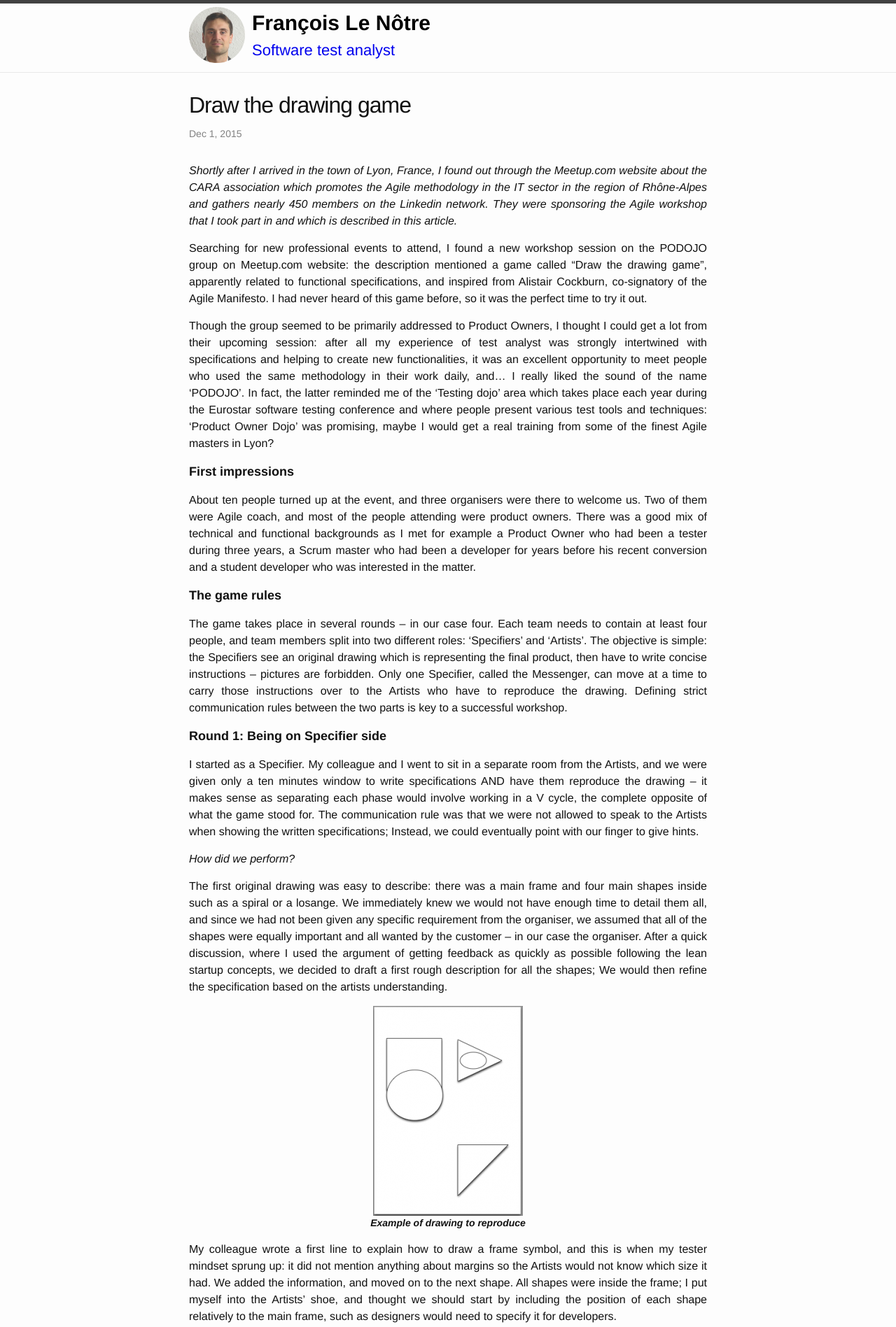
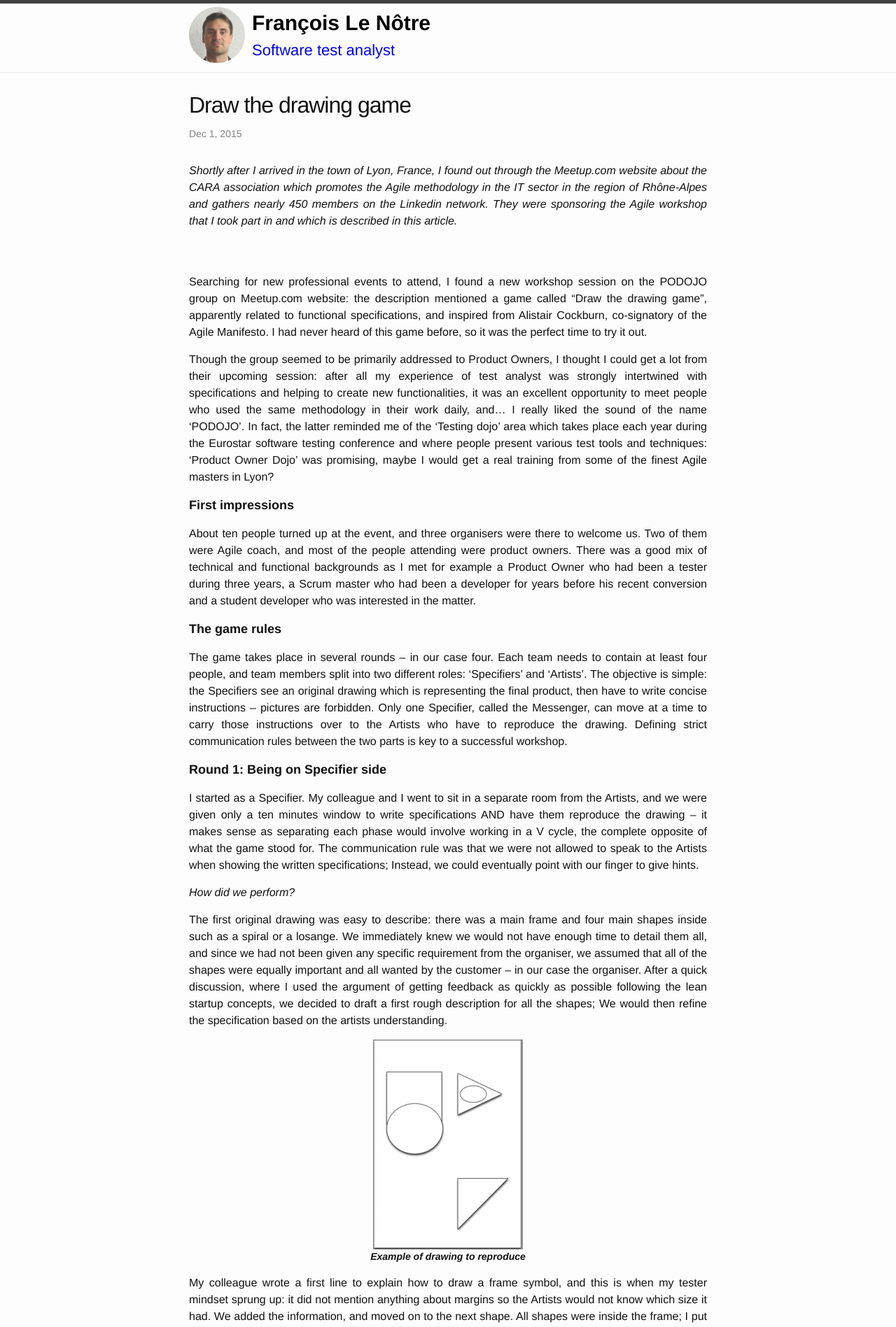
Before and after one commit to flenotre/flenotre.github.io, a Jekyll site: the page built from _posts/2015-12-01-draw-the-drawing-game.markdown, in a window 1280 px wide. Shown: the top 1897 px of the page at 70% size. Built offline with Jekyll 4.4.1, drawn with Linux system fonts in a browser that asks for light colours.

```diff
--- a/_posts/2015-10-08-teaching-testing-cambodia.markdown
+++ b/_posts/2015-10-08-teaching-testing-cambodia.markdown
@@ -10,7 +10,7 @@ hp-image-path: /assets/hp/homepage-teaching.JPG
   <p>This the question I asked myself. After three years spent in such a great company as The Net-A-Porter Group
 collaborating, sharing knowledge, practising on workshops with all the other testers, I decided to try a different approach to
 my job: what if I was now sharing but with people who did not know software testing at all? This is my teaching experience described: this article is a bit long - I added relevant and nice pictures for your
-reading journey -, so please grab a cup of coffee, have a seat and join me in my story, which I hope will be inspiring.
+reading journey -, so please grab a cup of coffee, have a seat and join me in my story, which I hope will be inspiring.<br><br><br>
 </p>
 </div>
 
--- a/_posts/2015-12-01-draw-the-drawing-game.markdown
+++ b/_posts/2015-12-01-draw-the-drawing-game.markdown
@@ -9,7 +9,7 @@ hp-image-path: /assets/hp/homepage_drawing-game.jpg
   <p> Shortly after I arrived in the town of Lyon, France, I found out through the Meetup.com website about
   the CARA association   which promotes the Agile methodology in the IT sector in the region of Rhône-Alpes
   and gathers nearly 450 members on the Linkedin network. They were sponsoring the Agile workshop that
-  I took part in and which is described in this article.</p>
+  I took part in and which is described in this article.<br><br><br></p>
 </div>
 
 Searching for new professional events to attend, I found a new workshop session on the PODOJO group on Meetup.com website: the description mentioned a game called “Draw the drawing game”, apparently related to functional specifications, and inspired from Alistair Cockburn, co-signatory of the Agile Manifesto. I had never heard of this game before, so it was the perfect time to try it out.
--- a/_sass/_base.scss
+++ b/_sass/_base.scss
@@ -92,10 +92,10 @@ a {
     color: $brand-color($brand-color, 15%);
     text-decoration: none;
 
-    &:visited {
-      color: darken($brand-color, 15%);
-    }
-
+    /**&:visited {
+      *color: darken($brand-color, 15%);
+    *}
+*/
     &:hover {
         color: rgb(120,120,120);
         text-decoration: none;
```
